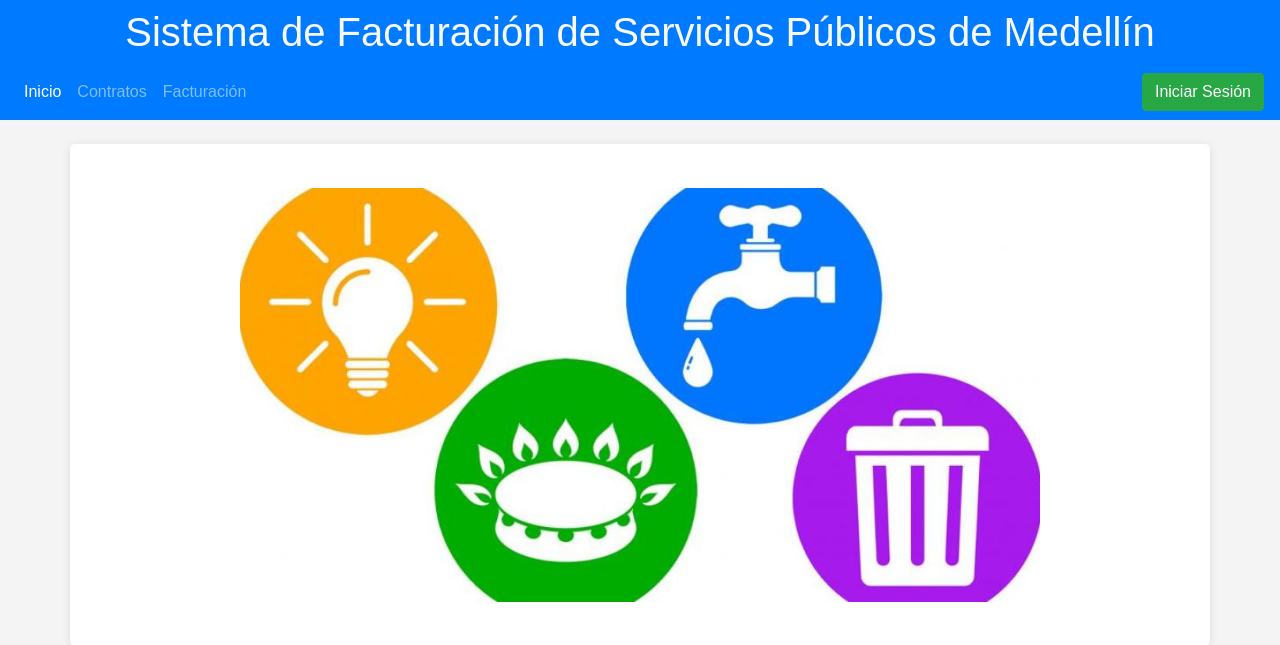
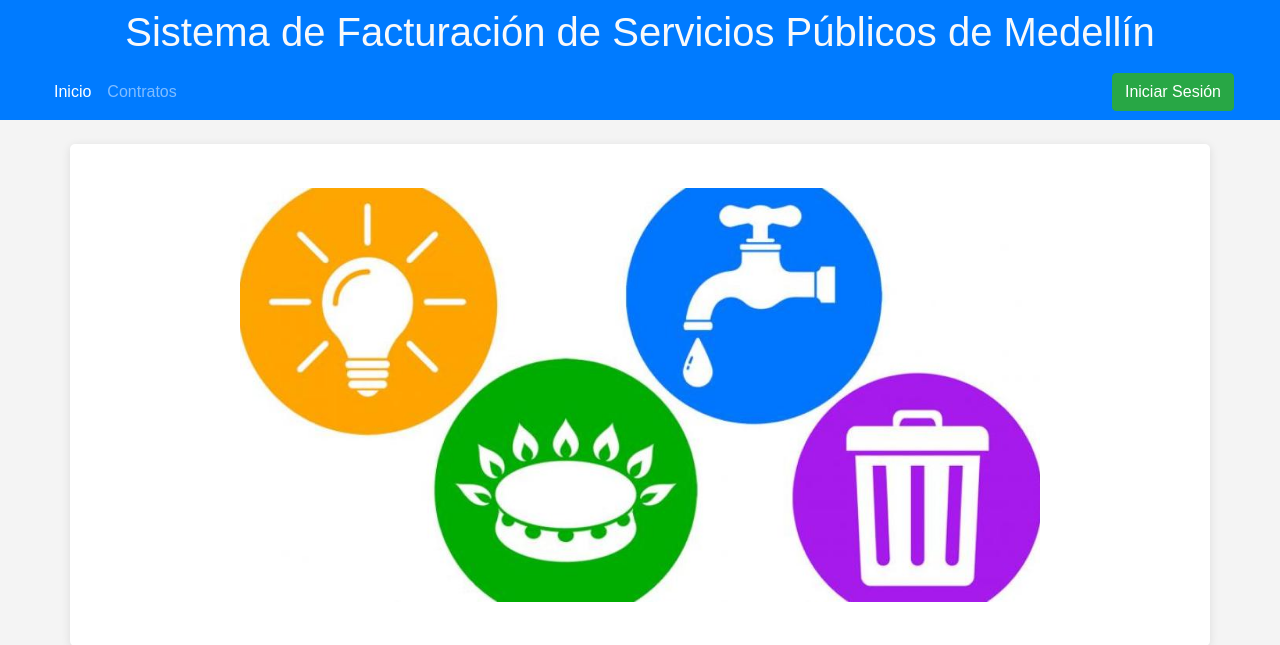
Before and after one commit to Juansecod/LaboratorioI-ElectivaIII, a Django app: page / in a window 1280 px wide. Shown: the top 645 px of the page. Run offline with Django 5.2, Linux system fonts and the light colour scheme; some libraries are stand-ins or nearby versions.

Commit message:
Fix padding in navbar

```diff
--- a/Main/FacturasMed/static/css/styles.css
+++ b/Main/FacturasMed/static/css/styles.css
@@ -107,3 +107,8 @@ footer {
 .icono-sin-contratos{
     font-size: 64px;
 }
+
+.px-personalizado{
+    padding-left: 30px;
+    padding-right: 30px;
+}
--- a/Main/FacturasMed/templates/template_base.html
+++ b/Main/FacturasMed/templates/template_base.html
@@ -13,15 +13,14 @@
 <body>
     <h1 class="text-center bg-primary text-light p-2">Sistema de Facturación de Servicios Públicos de Medellín</h1>
     <header class="sticky-top">
-        <nav class="navbar navbar-expand-lg navbar-dark bg-primary">
+        <nav class="navbar navbar-expand-lg navbar-dark bg-primary mx-auto">
             <button class="navbar-toggler" type="button" data-toggle="collapse" data-target="#navbarNavAltMarkup" aria-controls="navbarNavAltMarkup" aria-expanded="false" aria-label="Toggle navigation">
                 <span class="navbar-toggler-icon"></span>
             </button>
-            <div class="collapse navbar-collapse" id="navbarNavAltMarkup">
-                <div class="navbar-nav mr-auto">
+            <div class="collapse navbar-collapse d-flex justify-content-between px-personalizado" id="navbarNavAltMarkup">
+                <div class="navbar-nav ">
                     <a class="nav-item nav-link {% if current_page == "inicio" %}active{% endif %}" href="{% url 'inicio' %}">Inicio</a>
                     <a class="nav-item nav-link {% if current_page == "contratos" %}active{% endif %}" href="{% url 'ver_contratos' %}">Contratos</a>
-                    <a class="nav-item nav-link {% if current_page == "facturacion" %}active{% endif %}" href="{% url 'inicio' %}">Facturación</a>
                 </div>
                 {% if current_page != "iniciar_sesion" and request.session.usuario is None %}
                     <a class="nav-item btn btn-success" href="{% url 'iniciar_sesion' %}">Iniciar Sesión</a>
```
